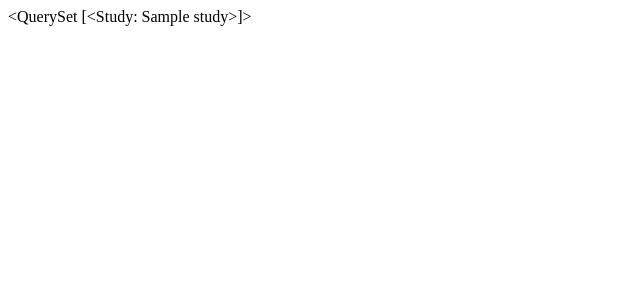
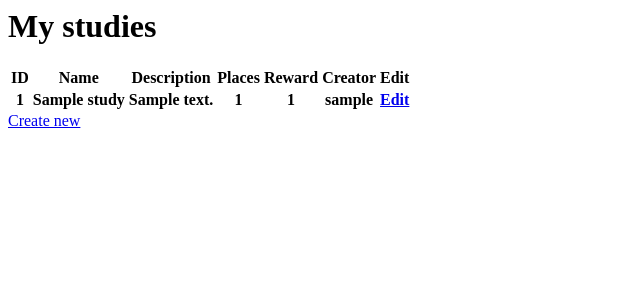
Before and after one commit to fidalgodev/django_day, a Django app: template study/templates/list_studies.html in a window 1280 px wide. Shown: the top 300 px of the page, without its empty margins (0-640 px from the left). Run offline with Django 5.2, Linux system fonts and the light colour scheme; the template is opened without the code that fills it: values that come from a table or form of the project are taken from there, others are empty; tables that the repository leaves empty hold one stand-in row (values such as "Sample post"); lists and menus that the app fills with data are empty.

Commit message:
list view

```diff
--- a/study/templates/list_studies.html
+++ b/study/templates/list_studies.html
@@ -3,6 +3,34 @@
     <title>Study List</title>
   </head>
   <body>
-    {{studies}}
+    <h1>My studies</h1>
+    <table>
+      <thead>
+        <tr>
+          <th>ID</th>
+          <th>Name</th>
+          <th>Description</th>
+          <th>Places</th>
+          <th>Reward</th>
+          <th>Creator</th>
+          <th>Edit</th>
+        </tr>
+      </thead>
+      <tbody>
+        {% for study in studies %}
+        <tr>
+          <th>{{study.id}}</th>
+          <th>{{study.name}}</th>
+          <th>{{study.description}}</th>
+          <th>{{study.number_of_places}}</th>
+          <th>{{study.reward}}</th>
+          <th>{{study.creator}}</th>
+          <th><a href="{% url 'edit_existing_study' study.id %}">Edit</a></th>
+        </tr>
+        {% endfor %}
+      </tbody>
+    </table>
   </body>
+
+  <a href="{% url 'create_new_study' %}">Create new</a>
 </html>
--- a/study/urls.py
+++ b/study/urls.py
@@ -4,7 +4,7 @@ from study.views import create_new_study, editing_existing_study, list_user_stud
 
 
 urlpatterns = [
-  path("", list_user_studies, name="list_user_studies"),
+  path("my-studies/", list_user_studies, name="list_user_studies"),
   path("create-study/", create_new_study, name="create_new_study"),
   path("edit-study/<id>/", editing_existing_study, name="edit_existing_study"),
 ]
```
